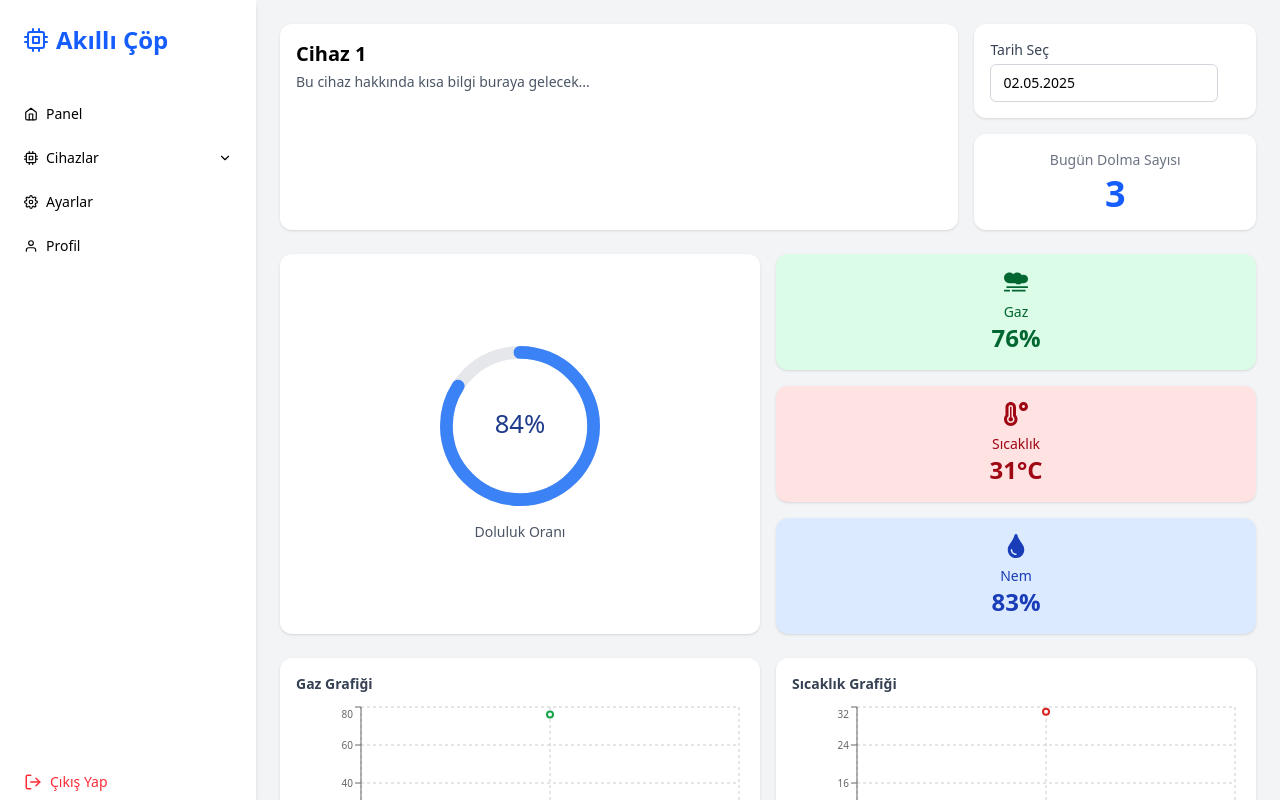
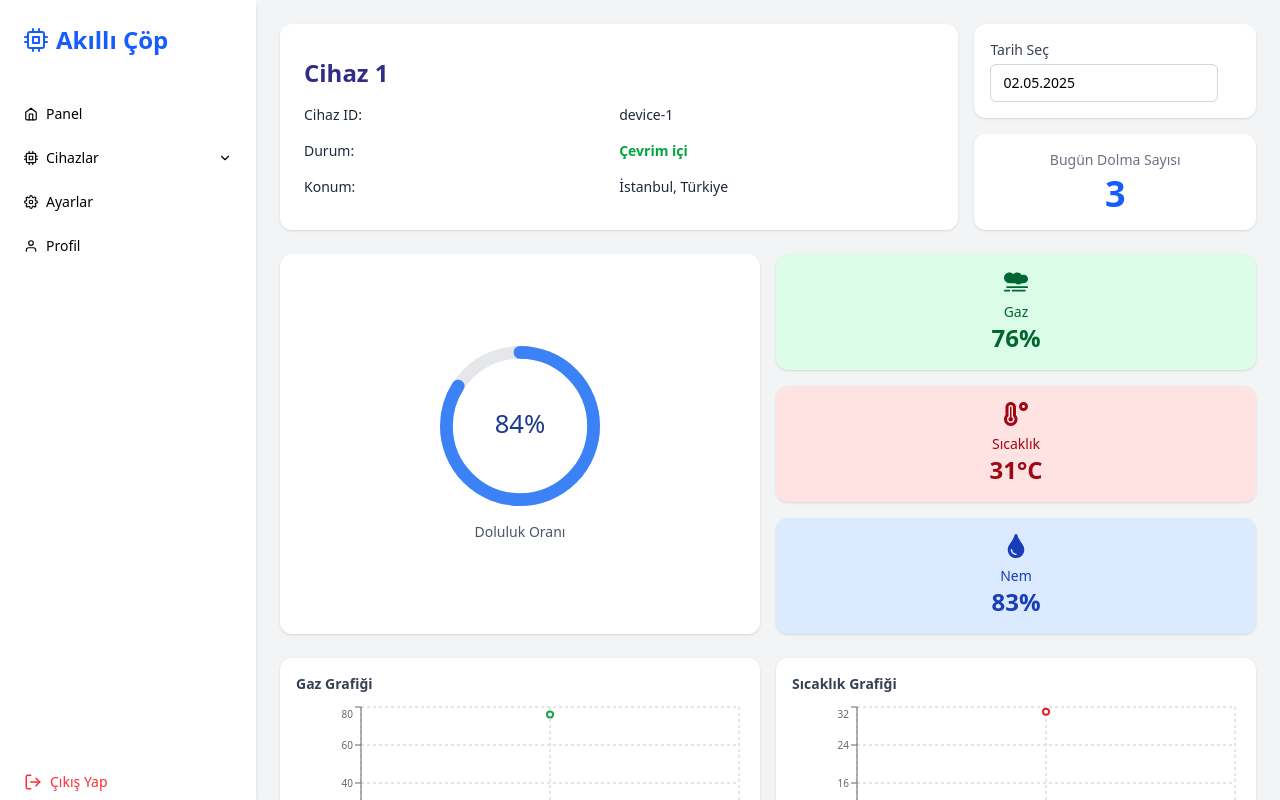
Before and after one commit to 0xM3x/volly_trash_dashboard, a React (Vite) app in the folder vollyWebFrontEnd/: page /device/1 in a window 1280 px wide. Built offline with nearby package versions, Linux system fonts and the light colour scheme; sample sign-in values are in the browser's storage.

Commit message:
adding mock info to the device info card

```diff
--- a/vollyWebFrontEnd/src/pages/DevicePage.jsx
+++ b/vollyWebFrontEnd/src/pages/DevicePage.jsx
@@ -79,25 +79,36 @@ export default function DeviceDetailPage() {
   return (
 		<Layout>
 		  <div className="space-y-6">
+		    {/* Top Row: Device Info + Date Picker + Full Count */}
 		    <div className="grid grid-cols-1 lg:grid-cols-10 gap-4">
-				  {/* Cihaz Bilgisi */}
-				  <div className="lg:col-span-7 bg-white rounded-xl shadow p-4">
-				    <div className="text-xl font-bold">{deviceName}</div>
-				    <div className="text-sm text-gray-600 mt-1">Bu cihaz hakkında kısa bilgi buraya gelecek...</div>
+		      {/* Device Info (left 70%) */}
+		      <div className="lg:col-span-7 bg-white rounded-xl shadow p-6 flex flex-col justify-center">
+		        <h2 className="text-2xl font-bold text-indigo-900 mb-4">{deviceName}</h2>
+		        <div className="grid grid-cols-2 gap-y-4 text-sm text-gray-800">
+		          <div className="font-medium">Cihaz ID:</div>
+		          <div>device-{id}</div>
+
+		          <div className="font-medium">Durum:</div>
+		          <div className={liveMode ? 'text-green-600 font-semibold' : 'text-red-600 font-semibold'}>
+		            {liveMode ? 'Çevrim içi' : 'Çevrim dışı'}
 		          </div>
 
-				  {/* Tarih ve Dolma Sayısı (stacked) */}
+		          <div className="font-medium">Konum:</div>
+		          <div>İstanbul, Türkiye</div>
+		        </div>
+		      </div>
+
+		      {/* Right: Date Picker + Full Count */}
 		      <div className="lg:col-span-3 flex flex-col gap-4">
-				    {/* Tarih Seç */}
+		        {/* Date Picker */}
 		        <div className="bg-white rounded-xl shadow p-4">
 		          <label className="block text-sm font-medium text-gray-700 mb-1">Tarih Seç</label>
 		          <DatePicker
 		            selected={selectedDate}
 		            onChange={(date) => {
 		              setSelectedDate(date);
-								  setLiveMode(false); // stop live updates
+		              setLiveMode(false);
 
-								  // Simulated static data
 		              const newData = {
 		                gaz: 65,
 		                sicaklik: 28,
@@ -120,14 +131,13 @@ export default function DeviceDetailPage() {
 
 		              console.log('Seçilen tarih:', date.toLocaleDateString('tr-TR'));
 		            }}
-
 		            dateFormat="dd.MM.yyyy"
 		            className="w-full px-3 py-2 border border-gray-300 rounded-md focus:outline-none focus:ring focus:ring-indigo-200 text-sm"
 		            locale="tr"
 		          />
 		        </div>
 
-				    {/* Bugün kaç kez doldu */}
+		        {/* Full Count */}
 		        <div className="bg-white rounded-xl shadow p-4 text-center flex flex-col justify-center">
 		          <div className="text-sm font-medium text-gray-500 mb-1">Bugün Dolma Sayısı</div>
 		          <div className="text-4xl font-bold text-blue-600">3</div>
@@ -135,7 +145,7 @@ export default function DeviceDetailPage() {
 		      </div>
 		    </div>
 
-		    {/* Middle Row: Capacity (50%) + Sensor Cards (50%) */}
+		    {/* Middle Row: Capacity Arc + Sensors */}
 		    <div className="grid grid-cols-1 lg:grid-cols-2 gap-4">
 		      <div className="bg-white rounded-xl shadow p-6 flex flex-col items-center justify-center text-center">
 		        <div className="w-40 h-40">
```
Lines whose indentation alone changed are shown as unchanged.
